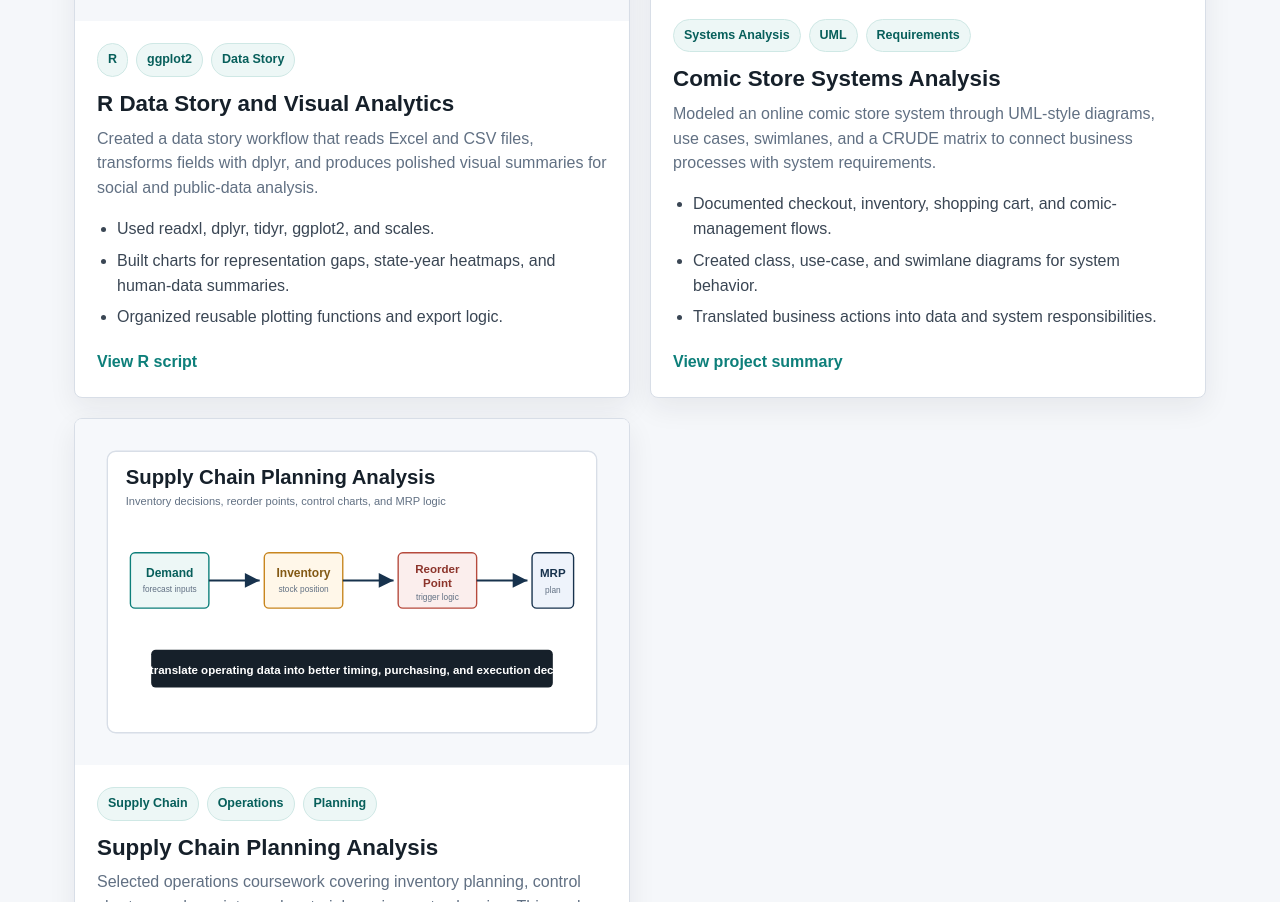
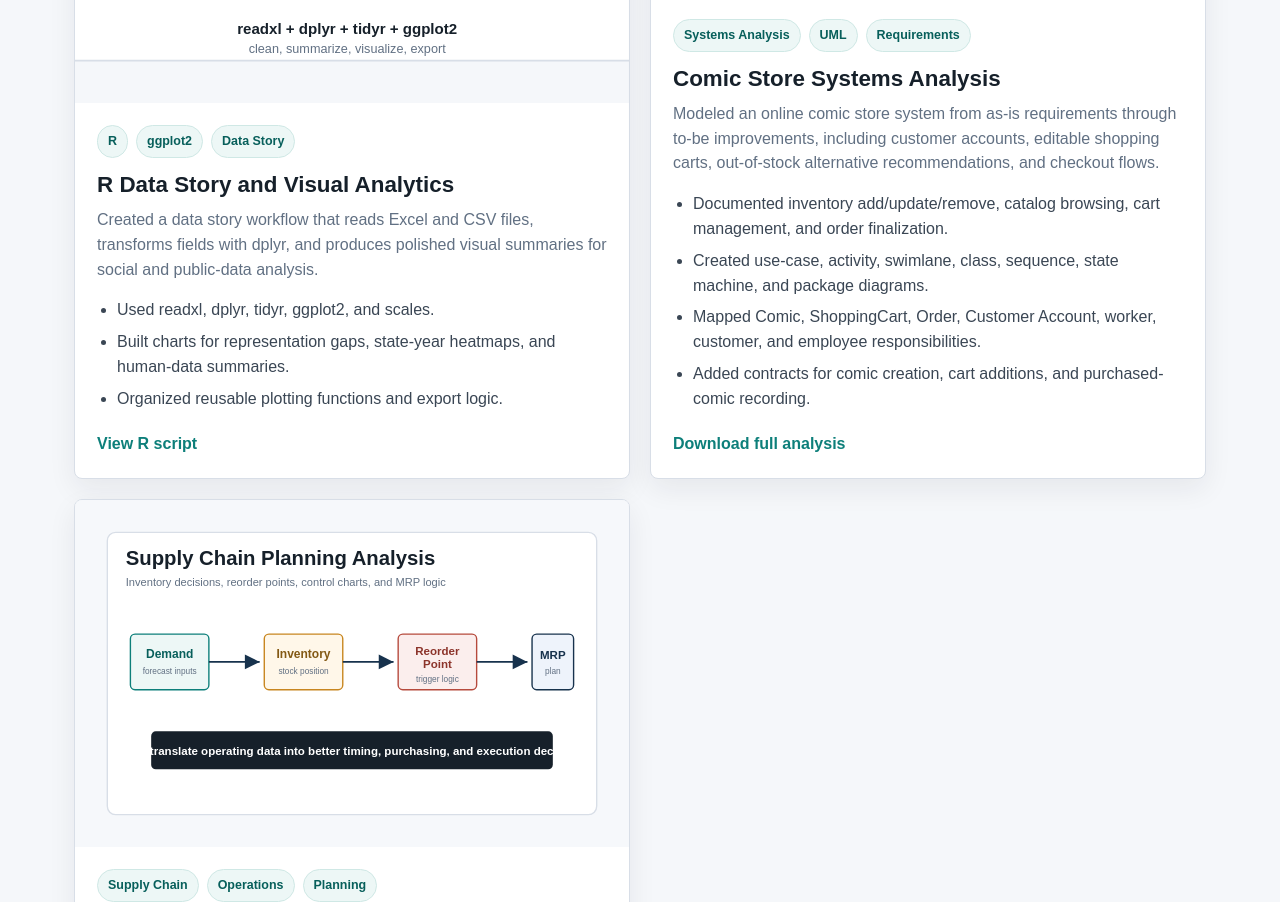
Before and after one commit to tavisbailey3454/travis-bailey-technical-portfolio, a plain HTML site: page index.html in a window 1280 px wide. Shown: the part 3928-4830 px from the top of the page. Drawn offline with Linux system fonts and the light colour scheme.

Commit message:
Update comic store details and LinkedIn link

```diff
--- a/index.html
+++ b/index.html
@@ -208,15 +208,16 @@
               </div>
               <h3>Comic Store Systems Analysis</h3>
               <p>
-                Modeled an online comic store system through UML-style diagrams, use cases, swimlanes, and a CRUDE matrix
-                to connect business processes with system requirements.
+                Modeled an online comic store system from as-is requirements through to-be improvements, including
+                customer accounts, editable shopping carts, out-of-stock alternative recommendations, and checkout flows.
               </p>
               <ul>
-                <li>Documented checkout, inventory, shopping cart, and comic-management flows.</li>
-                <li>Created class, use-case, and swimlane diagrams for system behavior.</li>
-                <li>Translated business actions into data and system responsibilities.</li>
+                <li>Documented inventory add/update/remove, catalog browsing, cart management, and order finalization.</li>
+                <li>Created use-case, activity, swimlane, class, sequence, state machine, and package diagrams.</li>
+                <li>Mapped Comic, ShoppingCart, Order, Customer Account, worker, customer, and employee responsibilities.</li>
+                <li>Added contracts for comic creation, cart additions, and purchased-comic recording.</li>
               </ul>
-              <a href="projects/comic-store-systems-analysis/README.md">View project summary</a>
+              <a href="projects/comic-store-systems-analysis/ComicStore-systems-analysis.docx">Download full analysis</a>
             </div>
           </article>
 
@@ -272,7 +273,7 @@
         </div>
         <div class="contact-links">
           <a href="mailto:Travis05@vt.edu">Travis05@vt.edu</a>
-          <a href="https://linkedin.com/in/travis-bailey-7789a0212">LinkedIn</a>
+          <a href="https://www.linkedin.com/in/travis-bailey-3360512ba">LinkedIn</a>
           <a href="https://github.com/tavisbailey3454">GitHub</a>
         </div>
       </section>
```
Also changed, not shown: 3 other files.
